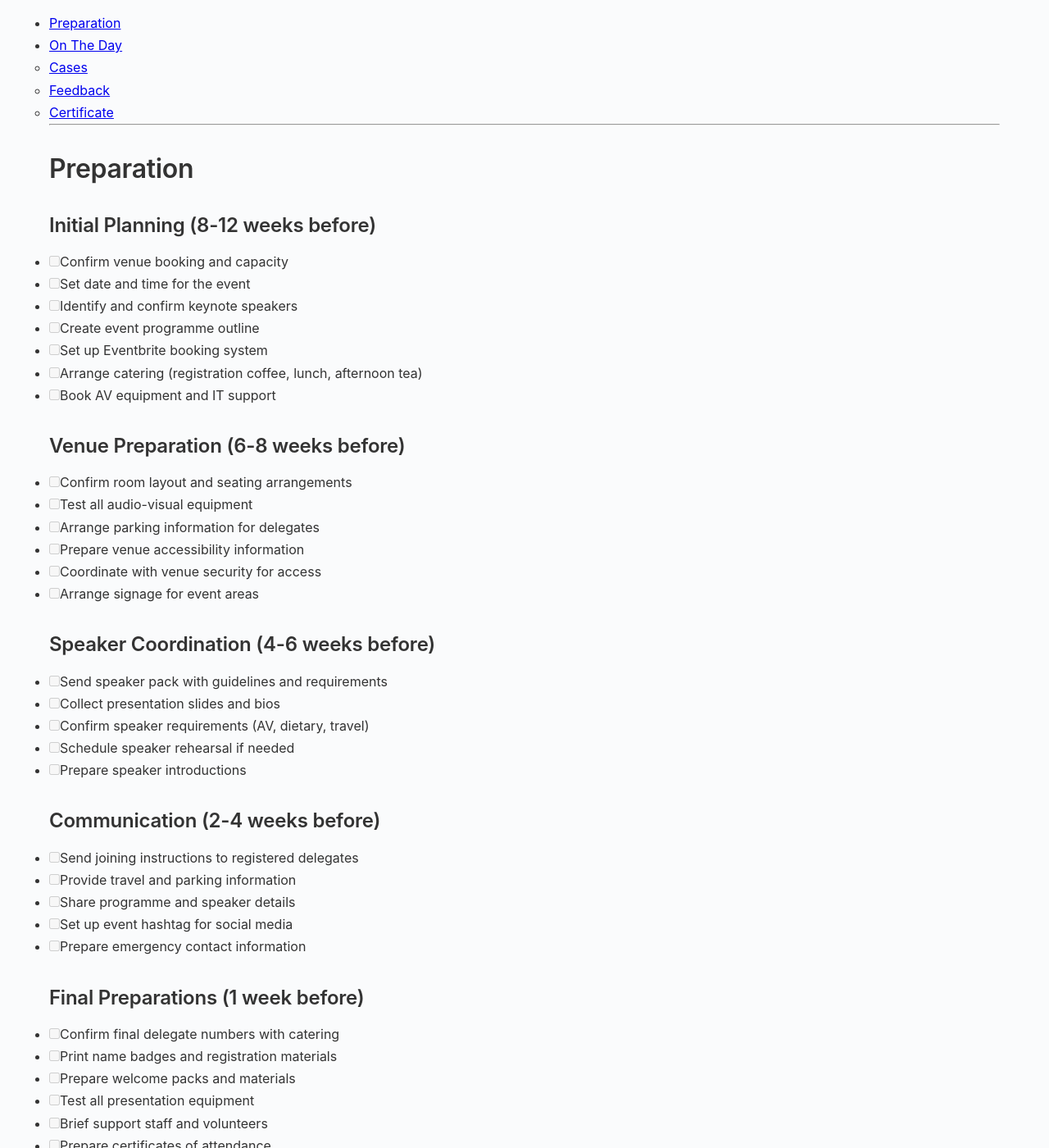
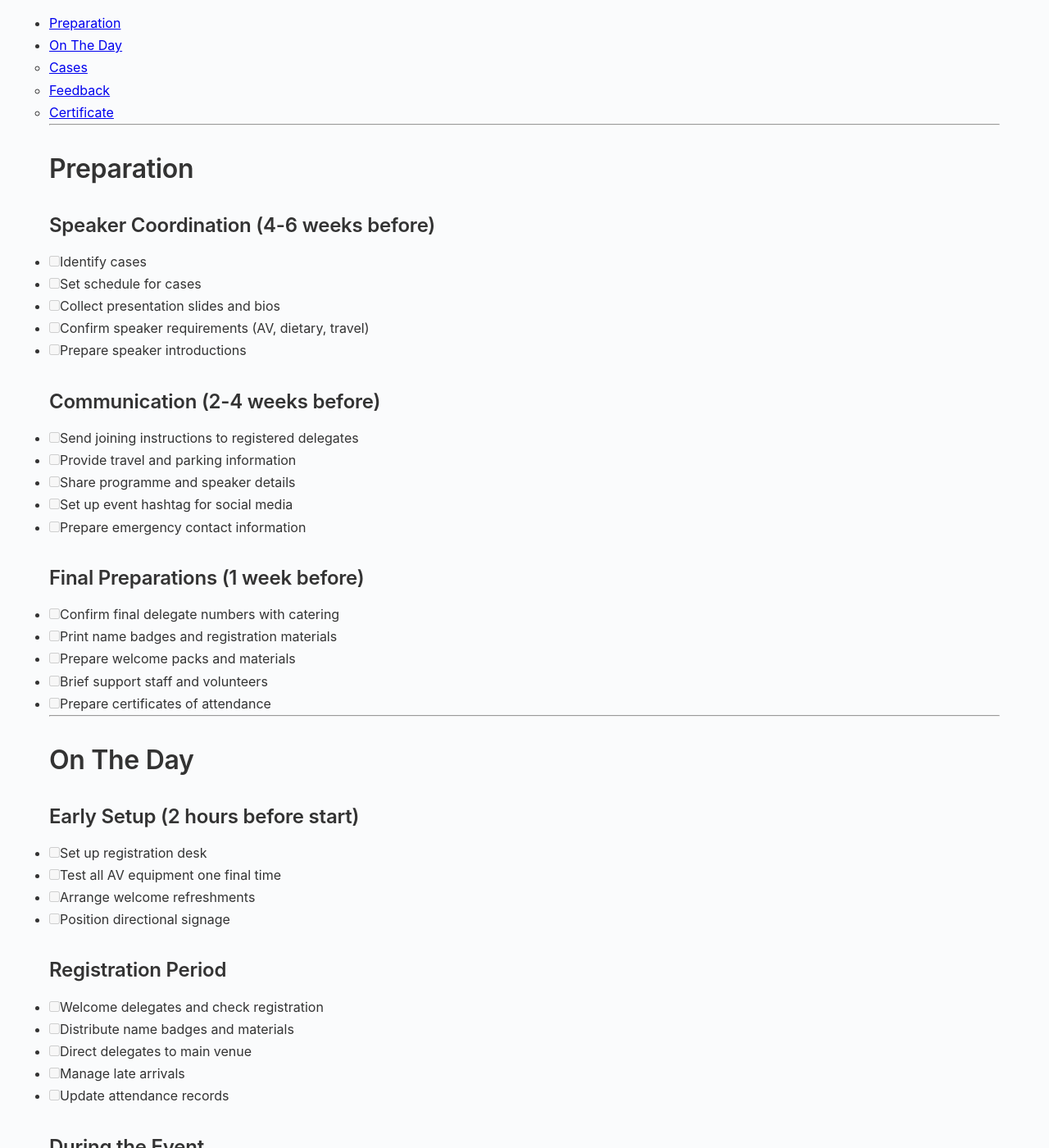
Before and after one commit to eatyourpeas/stpeg, a Jekyll site: the page built from host-pack.md, in a window 1280 px wide and 1400 px high, scrolled down 380 px. Shown: the whole window at 82% size. Built offline with Jekyll 4.4.1, drawn with Linux system fonts in a browser that asks for light colours; some of the changed text lies outside the part shown.

Commit message:
update host pack

```diff
--- a/host-pack.md
+++ b/host-pack.md
@@ -19,31 +19,12 @@ This section provides comprehensive guidance for STPEG event hosts, covering all
 
 ## Preparation
 
-### Initial Planning (8-12 weeks before)
-
-- [ ] Confirm venue booking and capacity
-- [ ] Set date and time for the event
-- [ ] Identify and confirm keynote speakers
-- [ ] Create event programme outline
-- [ ] Set up Eventbrite booking system
-- [ ] Arrange catering (registration coffee, lunch, afternoon tea)
-- [ ] Book AV equipment and IT support
-
-### Venue Preparation (6-8 weeks before)
-
-- [ ] Confirm room layout and seating arrangements
-- [ ] Test all audio-visual equipment
-- [ ] Arrange parking information for delegates
-- [ ] Prepare venue accessibility information
-- [ ] Coordinate with venue security for access
-- [ ] Arrange signage for event areas
-
 ### Speaker Coordination (4-6 weeks before)
 
-- [ ] Send speaker pack with guidelines and requirements
+- [ ] Identify cases
+- [ ] Set schedule for cases
 - [ ] Collect presentation slides and bios
 - [ ] Confirm speaker requirements (AV, dietary, travel)
-- [ ] Schedule speaker rehearsal if needed
 - [ ] Prepare speaker introductions
 
 ### Communication (2-4 weeks before)
@@ -59,7 +40,6 @@ This section provides comprehensive guidance for STPEG event hosts, covering all
 - [ ] Confirm final delegate numbers with catering
 - [ ] Print name badges and registration materials
 - [ ] Prepare welcome packs and materials
-- [ ] Test all presentation equipment
 - [ ] Brief support staff and volunteers
 - [ ] Prepare certificates of attendance
 
@@ -73,8 +53,6 @@ This section provides comprehensive guidance for STPEG event hosts, covering all
 - [ ] Test all AV equipment one final time
 - [ ] Arrange welcome refreshments
 - [ ] Position directional signage
-- [ ] Brief reception and support staff
-- [ ] Prepare speaker green room area
 
 ### Registration Period
 
```
